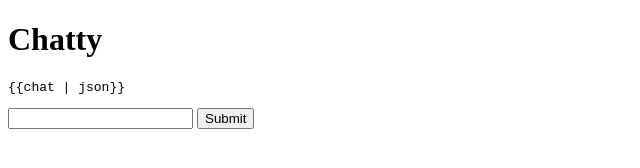
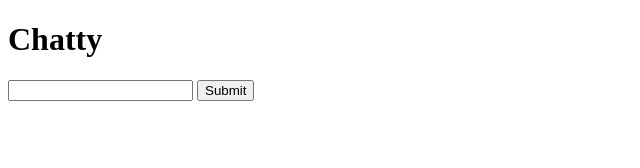
Before and after one commit to ifbalta/Chatty, a website: page views/index.html in a window 1280 px wide. Shown: the whole page, without its empty margins (0-640 px from the left). Drawn offline with nearby package versions, Linux system fonts and the light colour scheme.

Commit message:
Finally got angular controller to work!! YES!!

```diff
--- a/views/index.html
+++ b/views/index.html
@@ -3,26 +3,26 @@
 <head>
   <title>Chatty</title>
   <link href="/public/chatty.css" rel="stylesheet">
+
 </head>
 <body>
   <h1>Chatty</h1>
 
 
-
-<!-- Angular form version -->
-<div ng-controller="ChatController">
-  <pre>{{chat | json}}</pre>
-  <form role="form" novalidate class="simple-form">
-    <input type="text" ng-model="chat.message"/>
-    <input type="submit" ng-click="sendMessage(chat) value="Submit/>
-  </form>
-</div>
+  <!-- Angular form version -->
+  <div ng-app="chatApp" ng-controller="ChatController">
+    <pre>{{chat.message | json}}</pre>
+    <form role="form" novalidate class="simple-form">
+      <input type="text" ng-model="chat.message"/>
+      <input type="submit" ng-click="sendMessage(chat)" value="Submit"/>
+    </form>
+  </div>
 
 
   <!-- js libraries -->
-    <script src="https://ajax.googleapis.com/ajax/libs/angularjs/1.4.4/angular.js"></script>
-    <script src="http://ajax.googleapis.com/ajax/libs/jquery/1.11.1/jquery.min.js"></script>
+    <script src="http://ajax.googleapis.com/ajax/libs/angularjs/1.4.8/angular.min.js"></script>
     <script src="socket.io/socket.io.js"></script>
     <script src="/controllers/chatcontroller.js"></script>
+
 </body>
 </html>
```
Also changed, not shown: controllers/chatcontroller.js (+24 -2 lines).
